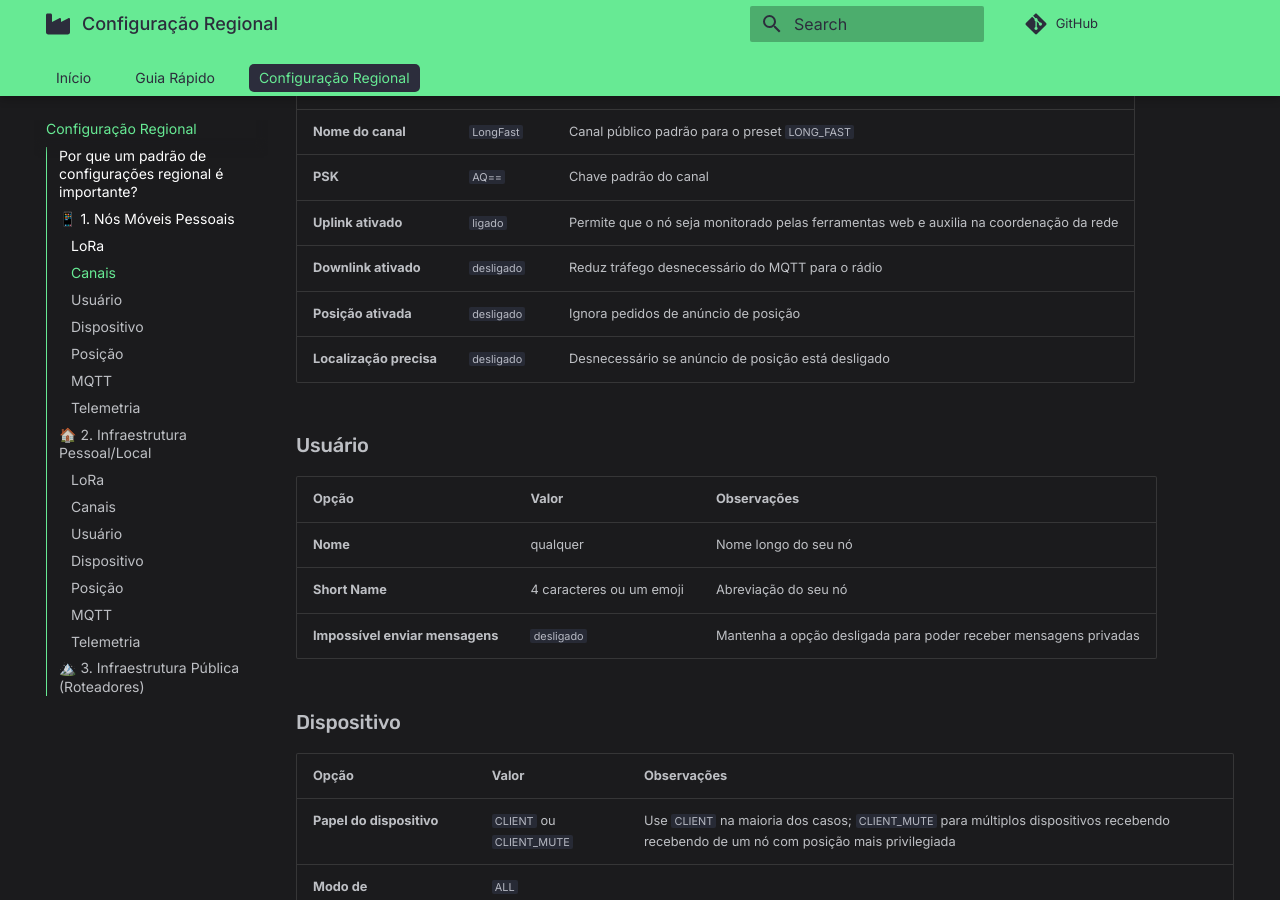
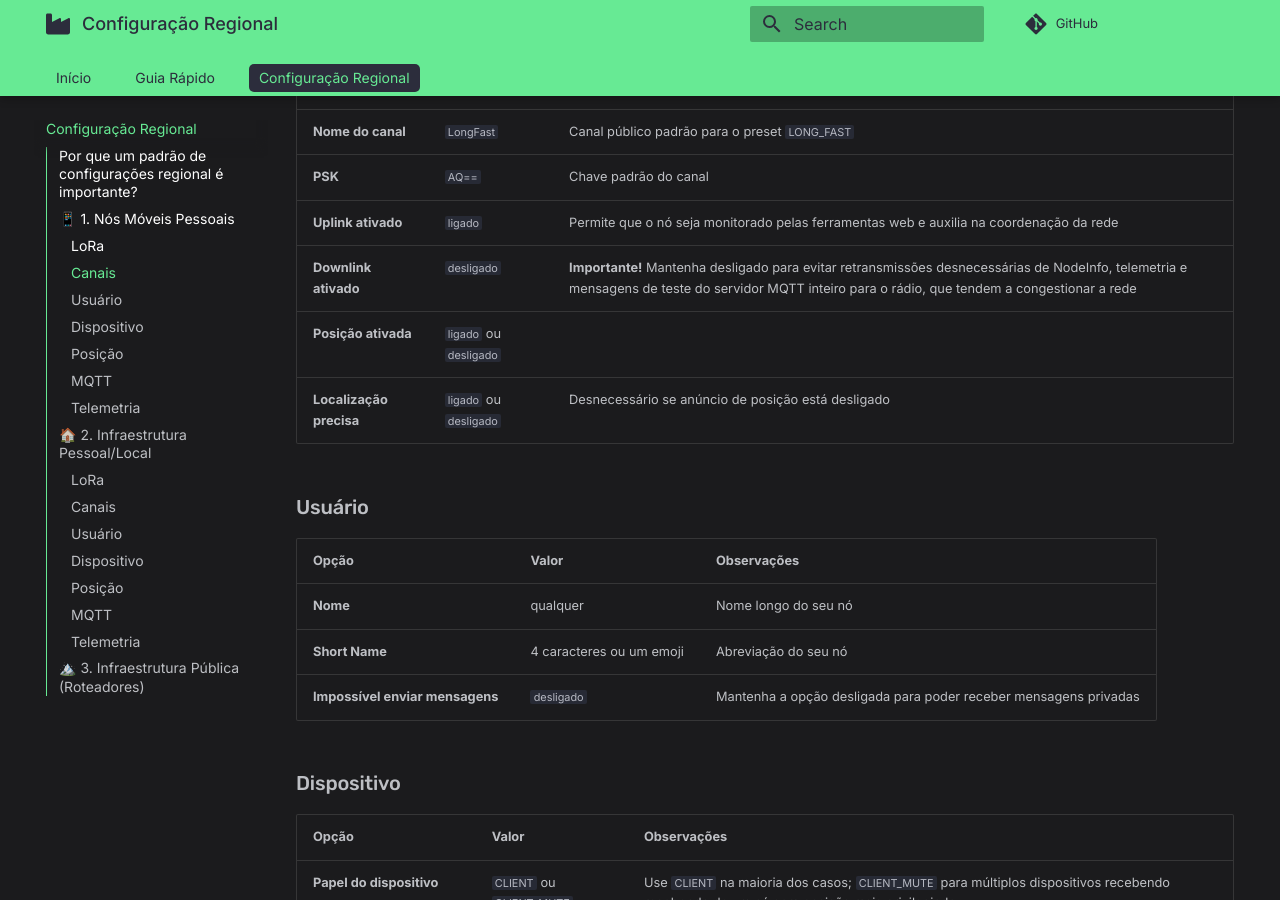
Before and after one commit to MeshSorocaba/meshsorocaba.github.io, an MkDocs documentation site: the page built from docs/configuracao.md, in a window 1280 px wide and 900 px high, scrolled down 1497 px. Built offline with MkDocs 1.6.1 and Material for MkDocs 9.7.7, drawn with Linux system fonts in a browser that asks for light colours; comment, search, counter and statistics services are not loaded; some of the changed text lies outside the part shown.

Commit message:
Update recommendations on downlink

```diff
--- a/docs/configuracao.md
+++ b/docs/configuracao.md
@@ -37,9 +37,9 @@ Para dispositivos que você carrega consigo, unidades veiculares e outros dispos
 | **Nome do canal** | `LongFast` | Canal público padrão para o preset `LONG_FAST` |
 | **PSK** | `AQ==` | Chave padrão do canal |
 | **Uplink ativado** | `ligado` | Permite que o nó seja monitorado pelas ferramentas web e auxilia na coordenação da rede |
-| **Downlink ativado** | `desligado` | Reduz tráfego desnecessário do MQTT para o rádio |
-| **Posição ativada** | `desligado` | Ignora pedidos de anúncio de posição |
-| **Localização precisa** | `desligado` | Desnecessário se anúncio de posição está desligado |
+| **Downlink ativado** | `desligado` | **Importante!** Mantenha desligado para evitar retransmissões desnecessárias de NodeInfo, telemetria e mensagens de teste do servidor MQTT inteiro para o rádio, que tendem a congestionar a rede |
+| **Posição ativada** | `ligado` ou `desligado` |  |
+| **Localização precisa** | `ligado` ou `desligado` | Desnecessário se anúncio de posição está desligado |
 
 ### Usuário
 | **Opção** | **Valor** | **Observações** |
@@ -118,9 +118,9 @@ Para estações base residenciais, nós em sótãos/telhados, mastros em quintai
 | **Nome do canal** | `LongFast` | Canal público padrão para o preset `LONG_FAST` |
 | **PSK** | `AQ==` | Chave padrão do canal |
 | **Uplink ativado** | `ligado` | Permite que o nó seja monitorado pelas ferramentas web e auxilia na coordenação da rede |
-| **Downlink ativado** | `desligado` | Reduz tráfego desnecessário do MQTT para o rádio |
-| **Posição ativada** | `ligado` | Para nós estacionários com posição fixa configurada |
-| **Localização precisa** | `desligado` | A critério do usuário |
+| **Downlink ativado** | `desligado` | **Importante!** Mantenha desligado para evitar retransmissões desnecessárias de NodeInfo, telemetria e mensagens de teste do servidor MQTT inteiro para o rádio, que tendem a congestionar a rede |
+| **Posição ativada** | `ligado` ou `desligado` | Para nós estacionários com posição fixa configurada |
+| **Localização precisa** | `ligado` ou `desligado` | A critério do usuário |
 
 ### Usuário
 | **Opção** | **Valor** | **Observações** |
```
